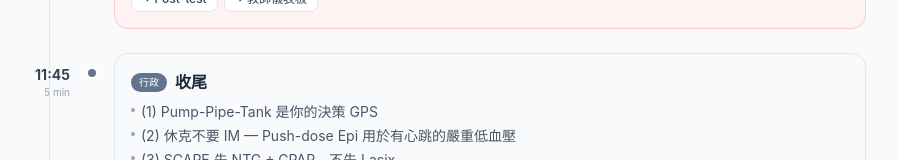
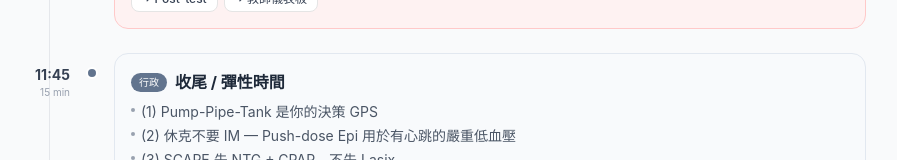
Before and after one commit to sniperHK/2026-EMTP-refresher-AG, a Vue app in the folder web/: page /roadmap in a window 1280 px wide. Shown: the part 2562-2722 px from the top of the page, without its empty margins (342-1239 px from the left). Built offline with nearby package versions, Linux system fonts and the light colour scheme; no server answers.

Commit message:
fix: align roadmap timing and question counts

```diff
--- a/web/src/pages/HomePage.tsx
+++ b/web/src/pages/HomePage.tsx
@@ -192,7 +192,7 @@ export function HomePage() {
                   評量測驗
                 </CardTitle>
                 <CardDescription className="text-xs">
-                  前測（10 題）、後測（20 題）、完整題庫（35 題）互動作答，即時解析
+                  前測（10 題）、後測（20 題）、完整題庫（37 題）互動作答，即時解析
                 </CardDescription>
               </CardHeader>
             </Card>
--- a/web/src/pages/RoadmapPage.tsx
+++ b/web/src/pages/RoadmapPage.tsx
@@ -164,10 +164,10 @@ const blocks: TimeBlock[] = [
     ],
   },
   {
-    time: '195–200',
-    clock: '11:45–11:50',
-    title: '收尾',
-    duration: '5 min',
+    time: '195–210',
+    clock: '11:45–12:00',
+    title: '收尾 / 彈性時間',
+    duration: '15 min',
     type: 'wrap',
     notes: [
       '(1) Pump-Pipe-Tank 是你的決策 GPS',
@@ -217,10 +217,10 @@ export function RoadmapPage() {
       {/* Header */}
       <section className="text-center">
         <h1 className="text-2xl font-bold md:text-3xl" style={{ color: 'var(--medical-navy)' }}>
-          課程地圖
+          課程地圖（3.5 小時版）
         </h1>
         <p className="mt-2 text-sm text-gray-500 md:text-base">
-          08:30–11:50 ｜ 210 分鐘 ｜ Lecture → 分組案例 → 報告 → 總整
+          08:30–12:00 ｜ 210 分鐘 ｜ Lecture → 分組案例 → 報告 → 總整
         </p>
         <div className="mt-3 flex flex-wrap justify-center gap-2">
           {Object.entries(typeStyles).map(([key, s]) => (
```
Also changed, not shown: 2 other files (tests, documents, lock files or other folders).
